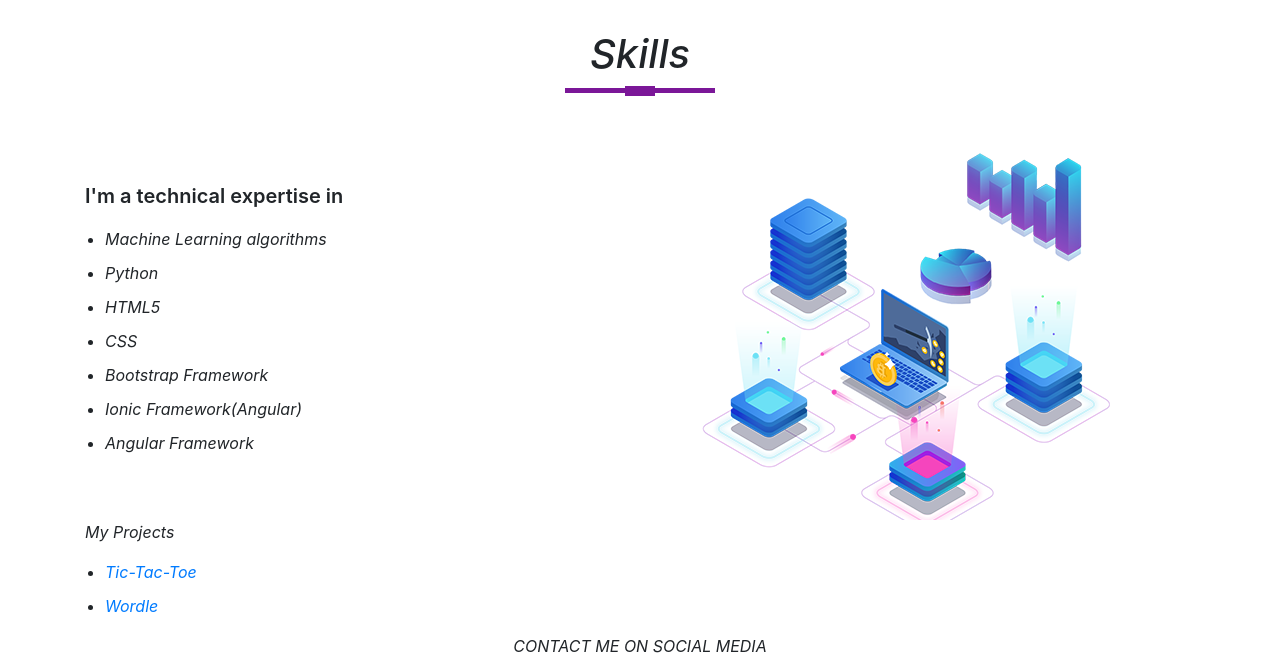
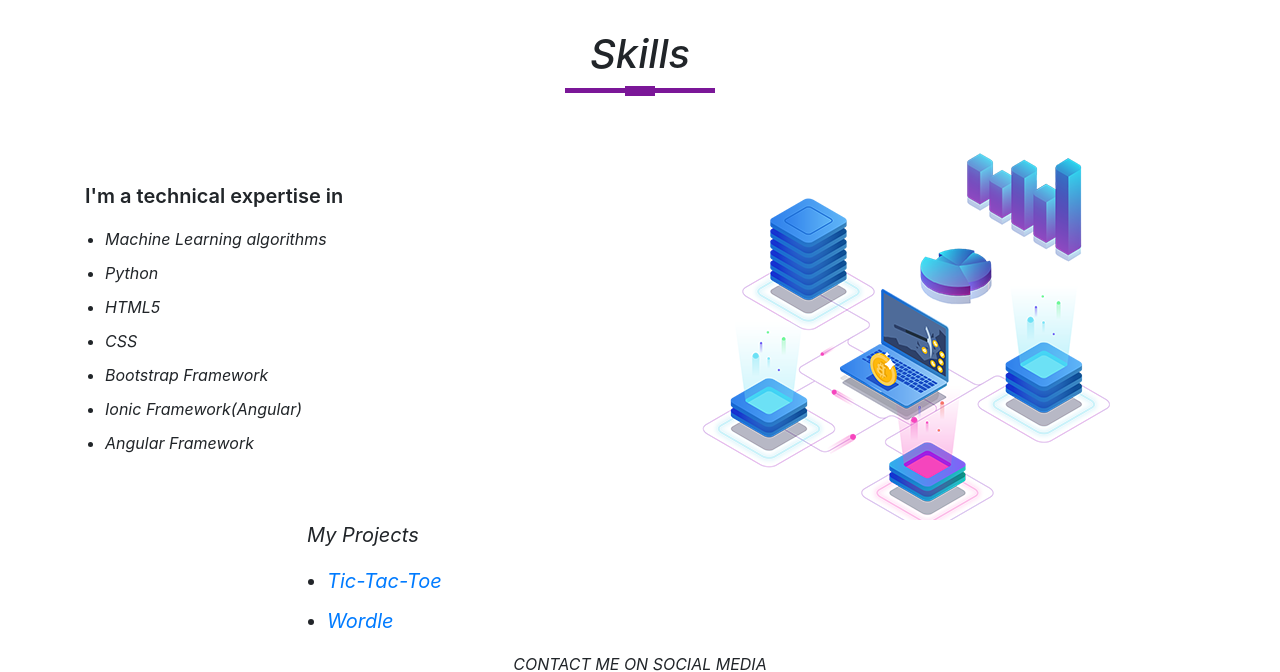
Before and after one commit to Mano-ranjani-A/Mano-ranjani-A.github.io, a plain HTML site: page index.html in a window 1280 px wide. Shown: the part 1266-1938 px from the top of the page. Drawn offline with nearby package versions, Linux system fonts and the light colour scheme.

Commit message:
Update index.html

```diff
--- a/index.html
+++ b/index.html
@@ -111,13 +111,13 @@
             </div>
 
 
-          <p class="heading"> My Projects</p>
-    <div class="project">
+    <p id="heading"> My Projects</p>
+    <div class="projectson">
     <ul>
       <li><a href="tictactoe - 2/tic-tac-toe.html" target="_blank">Tic-Tac-Toe</a> </li>
       <li><a href="Wordle/assignment3/wordle.html" target="_blank">Wordle</a></li>
     </ul>
-        </div>
+    </div>
     </section>
 
 
```
